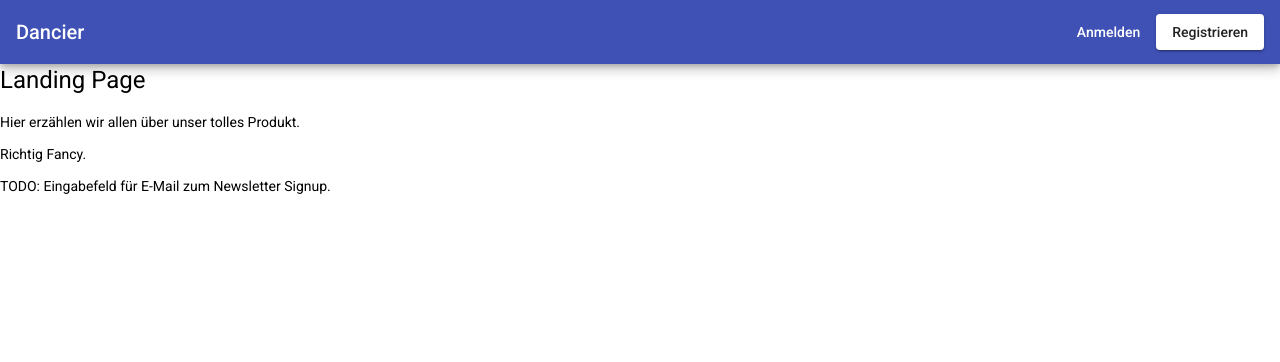
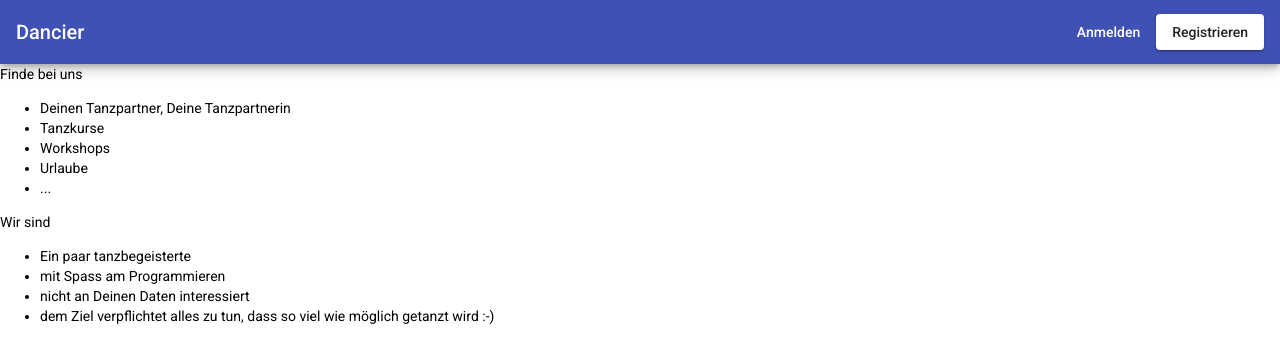
Before and after one commit to dancier/show-dancer, an Angular app: page /home in a window 1280 px wide. Shown: the top 362 px of the page. Built offline with nearby package versions, Linux system fonts and the light colour scheme.

Commit message:
fixed registraion route and link to homepage

```diff
--- a/src/app/features/home/pages/landing-page/landing-page.component.html
+++ b/src/app/features/home/pages/landing-page/landing-page.component.html
@@ -1,7 +1,17 @@
-<h1>Landing Page</h1>
+Finde bei uns
 
-<p>Hier erzählen wir allen über unser tolles Produkt.</p>
+<ul>
+    <li>Deinen Tanzpartner, Deine Tanzpartnerin</li>
+    <li>Tanzkurse</li>
+    <li>Workshops</li>
+    <li>Urlaube</li>
+    <li>...</li>
+</ul>
 
-<p>Richtig Fancy.</p>
-
-<p>TODO: Eingabefeld für E-Mail zum Newsletter Signup.</p>
+Wir sind
+<ul>
+    <li>Ein paar tanzbegeisterte</li>
+    <li>mit Spass am Programmieren</li>
+    <li>nicht an Deinen Daten interessiert</li>
+    <li>dem Ziel verpflichtet alles zu tun, dass so viel wie möglich getanzt wird :-)</li>
+</ul>
--- a/src/app/layout/navigation/navigation.component.html
+++ b/src/app/layout/navigation/navigation.component.html
@@ -1,10 +1,10 @@
 <mat-toolbar color="primary" class="app-header">
-  <div><a class="dancier" href="/" >Dancier</a></div>
+  <div><a class="dancier" href="/">Dancier</a></div>
   <span class="nav-tool-items">
     <a mat-button routerLink="login" routerLinkActive="active">
       Anmelden
     </a>
-    <a mat-button mat-raised-button routerLink="register" routerLinkActive="active">
+    <a mat-button mat-raised-button routerLink="registration" routerLinkActive="active">
       Registrieren
     </a>
   </span>
```
